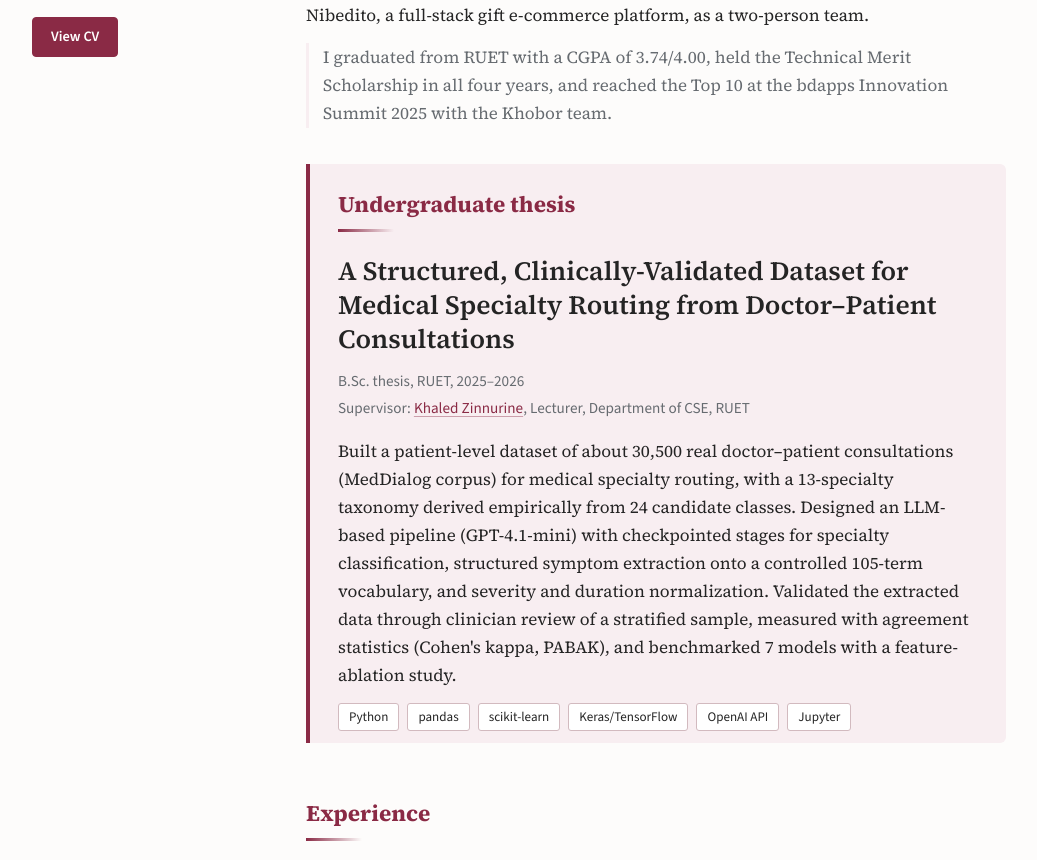
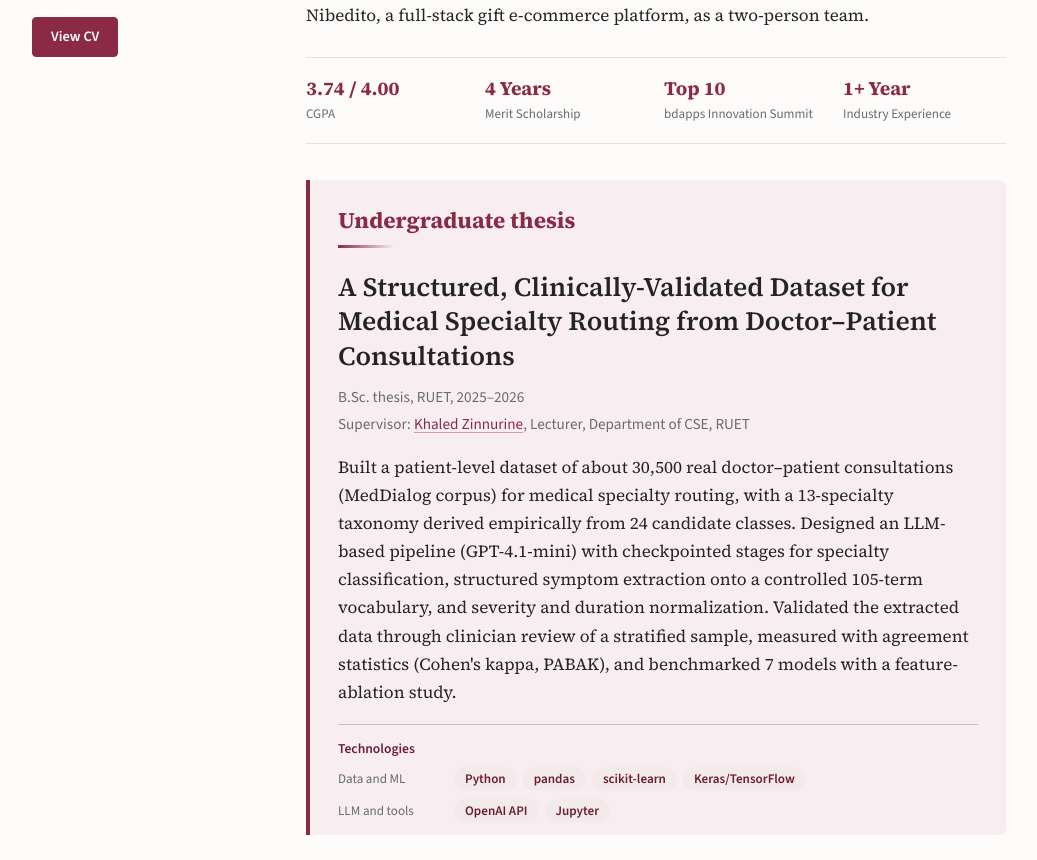
Before and after one commit to Niloydey59/Niloydey59.github.io, a plain HTML site: page index.html in a window 1280 px wide. Shown: the part 499-1359 px from the top of the page, without its empty margins (100-1137 px from the left). Drawn offline with nearby package versions, Linux system fonts and the light colour scheme.

Commit message:
Refine portfolio stats and tech stacks
Replace the introductory facts paragraph with responsive achievement statistics and organize project technologies into categorized stacks for clearer presentation.

```diff
--- a/index.html
+++ b/index.html
@@ -63,11 +63,12 @@
         bdapps Innovation Summit 2025, and I am currently co-building Nibedito, a full-stack gift
         e-commerce platform, as a two-person team.
       </p>
-      <p class="facts">
-        I graduated from RUET with a CGPA of 3.74/4.00, held the Technical Merit Scholarship in all
-        four years, and reached the Top&nbsp;10 at the bdapps Innovation Summit 2025 with the
-        Khobor team.
-      </p>
+      <div class="stats" role="list">
+        <div class="stat" role="listitem"><div class="value">3.74 / 4.00</div><div class="label">CGPA</div></div>
+        <div class="stat" role="listitem"><div class="value">4 Years</div><div class="label">Merit Scholarship</div></div>
+        <div class="stat" role="listitem"><div class="value">Top 10</div><div class="label">bdapps Innovation Summit</div></div>
+        <div class="stat" role="listitem"><div class="value">1+ Year</div><div class="label">Industry Experience</div></div>
+      </div>
     </section>
 
     <section id="thesis">
@@ -87,7 +88,7 @@
         with agreement statistics (Cohen's kappa, PABAK), and benchmarked 7 models with a
         feature-ablation study.
       </p>
-      <ul class="chips" aria-label="Technologies"><li>Python</li><li>pandas</li><li>scikit-learn</li><li>Keras/TensorFlow</li><li>OpenAI API</li><li>Jupyter</li></ul>
+      <div class="stack"><p class="stack-title">Technologies</p><dl><dt>Data and ML</dt><dd><span>Python</span><span>pandas</span><span>scikit-learn</span><span>Keras/TensorFlow</span></dd><dt>LLM and tools</dt><dd><span>OpenAI API</span><span>Jupyter</span></dd></dl></div>
     </section>
 
     <section id="experience">
@@ -150,7 +151,7 @@
             moderation. I designed and implemented the REST APIs, with JWT authentication, request
             validation and Cloudinary image management.
           </p>
-          <ul class="chips" aria-label="Technologies"><li>Next.js</li><li>React</li><li>TypeScript</li><li>Tailwind CSS</li><li>Express.js</li><li>MongoDB</li><li>Cloudinary</li></ul>
+          <div class="stack"><p class="stack-title">Technologies</p><dl><dt>Frontend</dt><dd><span>Next.js</span><span>React</span><span>TypeScript</span><span>Tailwind CSS</span></dd><dt>Backend</dt><dd><span>Express.js</span><span>MongoDB</span></dd><dt>Services</dt><dd><span>Cloudinary</span></dd></dl></div>
         </div>
       </article>
 
@@ -164,7 +165,7 @@
             web scraper, then engineered features, selected 9 of 30 by chi-square and correlation
             analysis, and compared 8 classification models with stratified cross-validation.
           </p>
-          <ul class="chips" aria-label="Technologies"><li>Python</li><li>pandas</li><li>scikit-learn</li><li>XGBoost</li><li>LightGBM</li><li>CatBoost</li><li>Node.js</li><li>Puppeteer</li></ul>
+          <div class="stack"><p class="stack-title">Technologies</p><dl><dt>Analysis</dt><dd><span>Python</span><span>pandas</span><span>scikit-learn</span></dd><dt>Models</dt><dd><span>XGBoost</span><span>LightGBM</span><span>CatBoost</span></dd><dt>Scraping</dt><dd><span>Node.js</span><span>Puppeteer</span></dd></dl></div>
         </div>
       </article>
     </section>
--- a/style.css
+++ b/style.css
@@ -187,8 +187,29 @@ h3 { font-size: 1.05rem; line-height: 1.35; margin: 0 0 2px; }
 p { margin: 0 0 14px; }
 
 .lede { font-size: 1.15rem; color: var(--slate); margin-bottom: 22px; }
-.facts { border-left: 3px solid var(--tint); padding-left: 14px; }
-.facts { color: var(--slate); }
+
+/* ---------- Stats row ---------- */
+.stats {
+  display: grid;
+  grid-template-columns: repeat(4, 1fr);
+  gap: 16px;
+  margin-top: 28px;
+  padding: 18px 0;
+  border-top: 1px solid var(--rule);
+  border-bottom: 1px solid var(--rule);
+}
+.stat .value {
+  font-size: 1.2rem;
+  font-weight: 700;
+  line-height: 1.3;
+  color: var(--accent);
+}
+.stat .label {
+  font-family: var(--sans);
+  font-size: 0.82rem;
+  color: var(--slate);
+  margin-top: 2px;
+}
 
 /* ---------- Thesis (the one emphasised block) ---------- */
 #thesis {
@@ -241,24 +262,37 @@ p { margin: 0 0 14px; }
 
 
 
-/* ---------- Technology chips ---------- */
-.chips {
-  list-style: none;
-  margin: 12px 0 0;
-  padding: 0;
-  display: flex;
-  flex-wrap: wrap;
-  gap: 8px;
+/* ---------- Technology stack ---------- */
+.stack { margin-top: 18px; padding-top: 12px; border-top: 1px solid color-mix(in srgb, var(--accent) 22%, var(--rule)); }
+.stack-title {
+  font-family: var(--sans);
+  font-size: 0.85rem;
+  font-weight: 700;
+  color: var(--accent-deep);
+  margin: 0 0 8px;
 }
-.chips li {
+.stack dl {
+  display: grid;
+  grid-template-columns: 6.5rem 1fr;
+  gap: 8px 12px;
+  margin: 0;
+  align-items: baseline;
+}
+.stack dt {
   font-family: var(--sans);
   font-size: 0.82rem;
+  color: var(--slate);
+}
+.stack dd { margin: 0; display: flex; flex-wrap: wrap; gap: 6px; }
+.stack dd span {
+  font-family: var(--sans);
+  font-size: 0.82rem;
+  font-weight: 600;
   line-height: 1.2;
-  color: var(--ink);
-  background: #fff;
-  border: 1px solid color-mix(in srgb, var(--accent) 22%, var(--rule));
-  border-radius: 3px;
-  padding: 5px 10px;
+  color: var(--accent-deep);
+  background: color-mix(in srgb, var(--accent) 10%, #fff);
+  border-radius: 999px;
+  padding: 4px 11px;
 }
 
 /* ---------- Skills (hairline table) ---------- */
@@ -335,6 +369,9 @@ footer {
   h1 { font-size: 1.9rem; }
   .thesis-title { font-size: 1.35rem; }
   .entry { grid-template-columns: 1fr; gap: 2px; }
+  .stats { grid-template-columns: repeat(2, 1fr); }
+  .stack dl { grid-template-columns: 1fr; gap: 2px; }
+  .stack dd { margin-bottom: 8px; }
   .skills { grid-template-columns: 1fr; }
   .skills dt { border-top: 1px solid var(--rule); padding-bottom: 0; }
   .skills dd { border-top: none; padding-top: 2px; }
```
